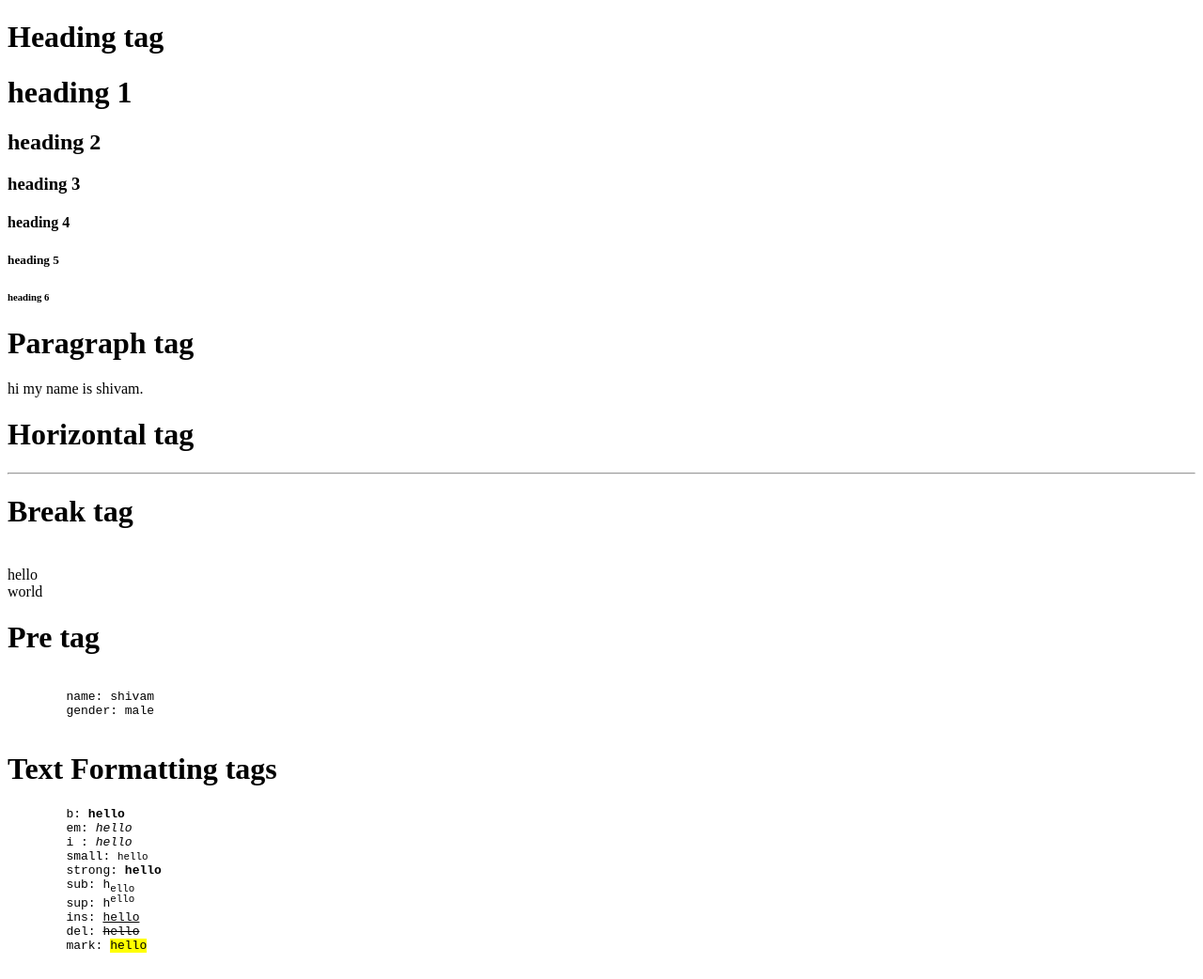
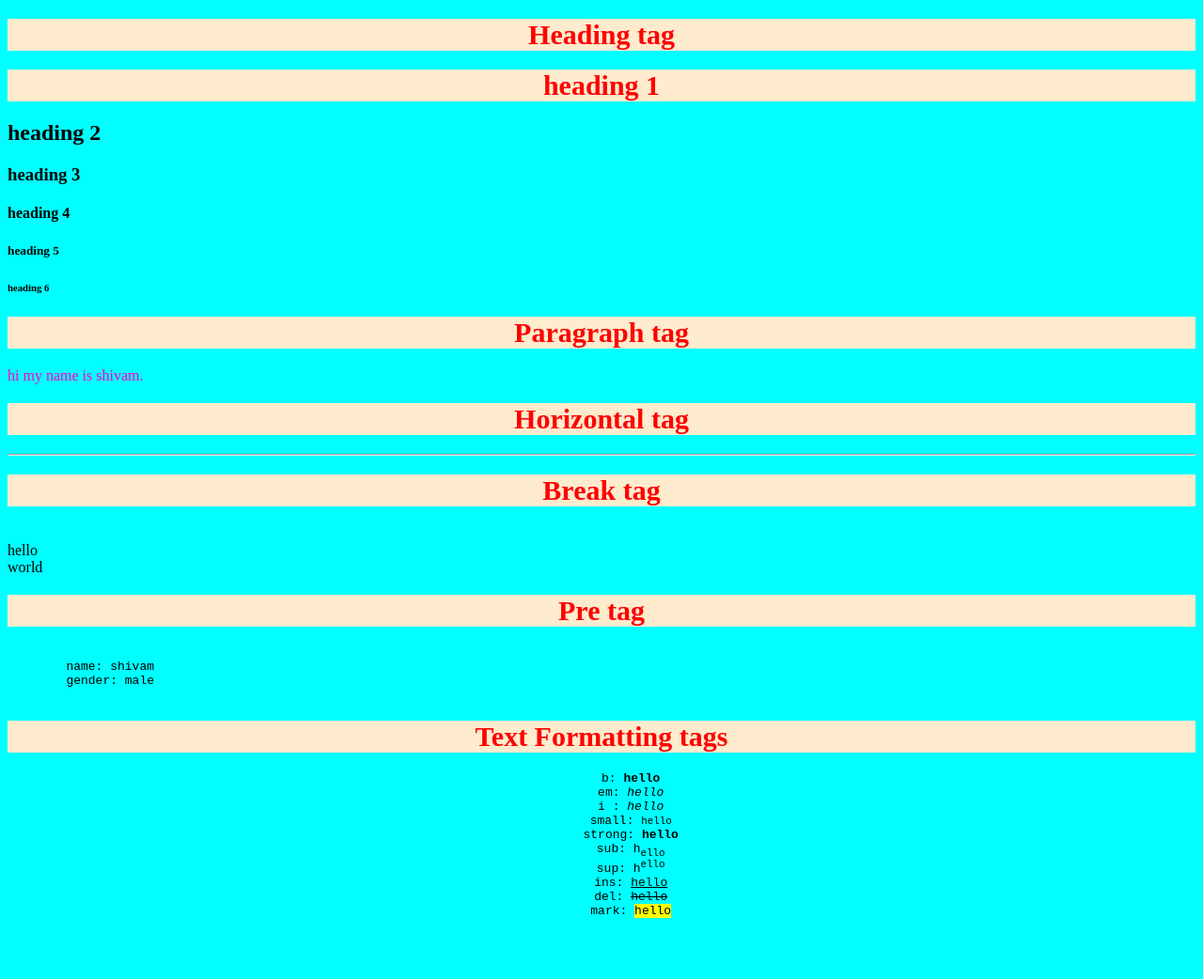
Before and after one commit to shivam-65/HTML-CSS, a plain HTML site: page index.html in a window 1280 px wide. Shown: the whole page at 94% size. After the commit the page ends 1005 px from the top, so only its background shows below. Drawn offline with Linux system fonts and the light colour scheme.

Commit message:
day 4
css external ,internal, and inline style,
class vs id, color and unite

```diff
--- a/index.html
+++ b/index.html
@@ -4,6 +4,14 @@
     <meta charset="UTF-8">
     <meta name="viewport" content="width=device-width, initial-scale=1.0">
     <title>Home Page</title>
+    <!-- external css -->
+    <link rel="stylesheet" href="stylesheet.css">
+    <style>
+        /* internal css */
+        h1{
+            color: rgb(255, 0, 0);
+        }
+    </style>
 </head>
 <body>
     <h1>Heading tag</h1>
@@ -15,7 +23,8 @@
     <h6>heading 6</h6>
 
     <h1>Paragraph tag</h1>
-    <p>hi my name is shivam.</p>
+    <!-- inline css -->
+    <p style="color: rgb(253, 0, 194);">hi my name is shivam.</p>
 
     <h1>Horizontal tag</h1>
     <hr>
@@ -30,7 +39,7 @@
     </pre>
 
     <h1>Text Formatting tags</h1>
-    <pre>
+    <pre class="center">
         b: <b>hello</b>
         em: <em>hello</em>
         i : <i>hello</i>
--- /dev/null
+++ b/stylesheet.css
@@ -0,0 +1,13 @@
+body{
+    background-color: aqua;
+}
+
+pre.center{
+    text-align: center;
+}
+
+h1{
+    background-color: blanchedalmond;
+    font-size: 30px;
+    text-align: center;
+}
```
